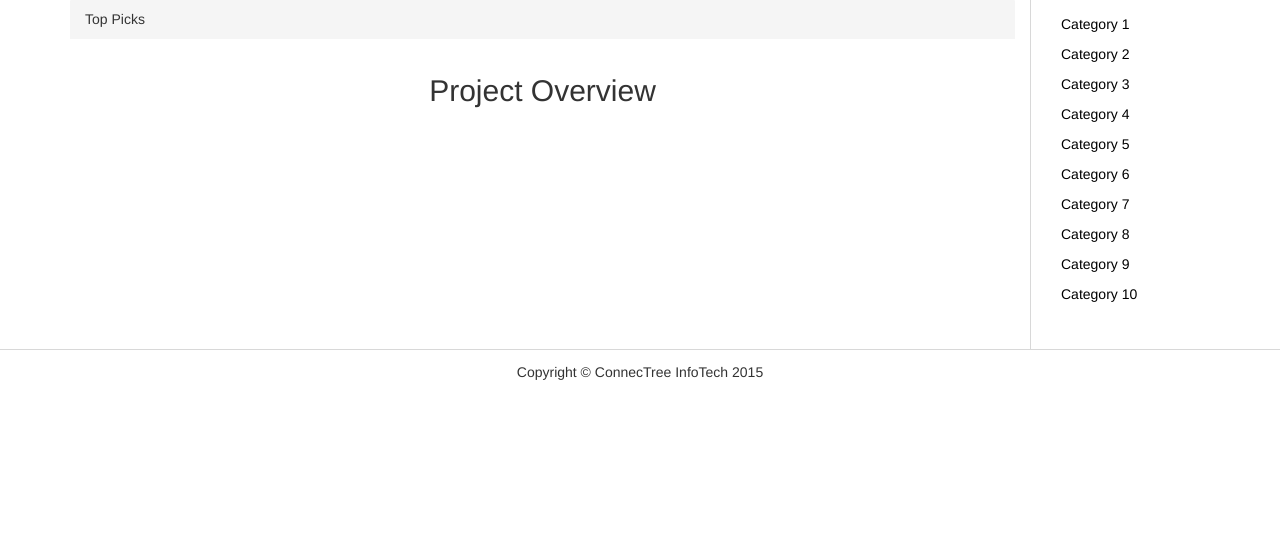
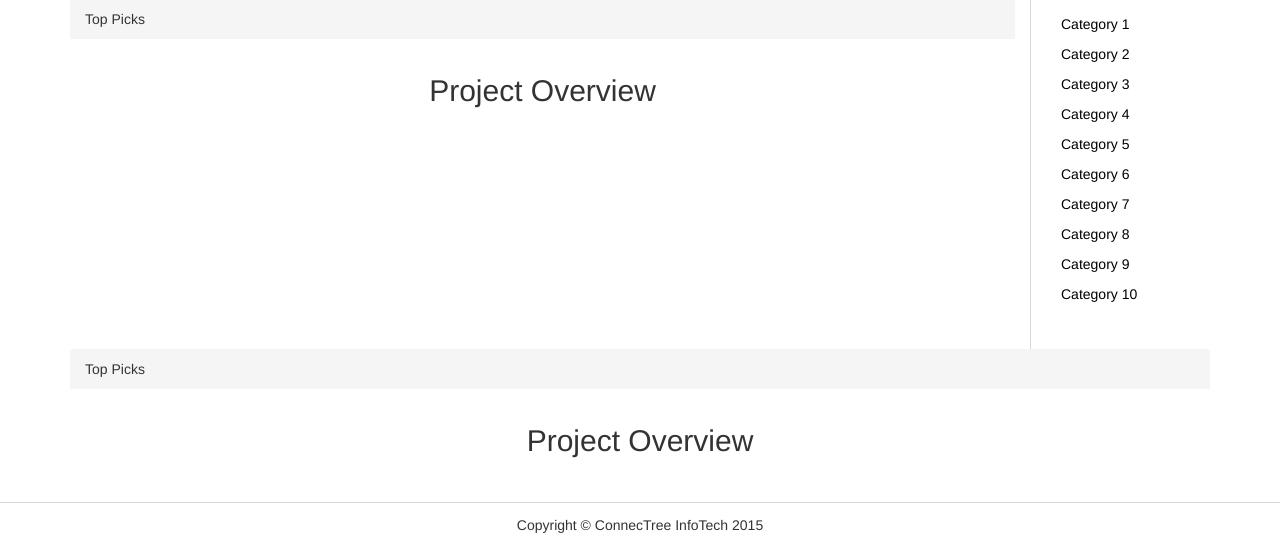
Before and after one commit to connectreeinfotech/LetsSankalp, a Django app: page / in a window 1280 px wide. Shown: the part 740-1285 px from the top of the page. Before the commit the page ends 1120 px from the top, so only its background shows below. Run offline with Django 3.2, Linux system fonts and the light colour scheme; some libraries are stand-ins or nearby versions.

Commit message:
Minor Changes

```diff
--- a/templates/index.html
+++ b/templates/index.html
@@ -97,4 +97,17 @@
 		</div>
 	</div>
 
+	<div class="container">
+		<div class="row">
+			<div class="col-md-12">
+				<div class="panel panel-default border-less">
+					<div class="panel-heading border-less">Top Picks</div>
+				   	<div class="panel-body text-center border-less">
+				      <h2>Project Overview</h2>
+				   </div>
+				</div>
+			</div>
+		</div>
+	</div>
+
 {% endblock %}
```
